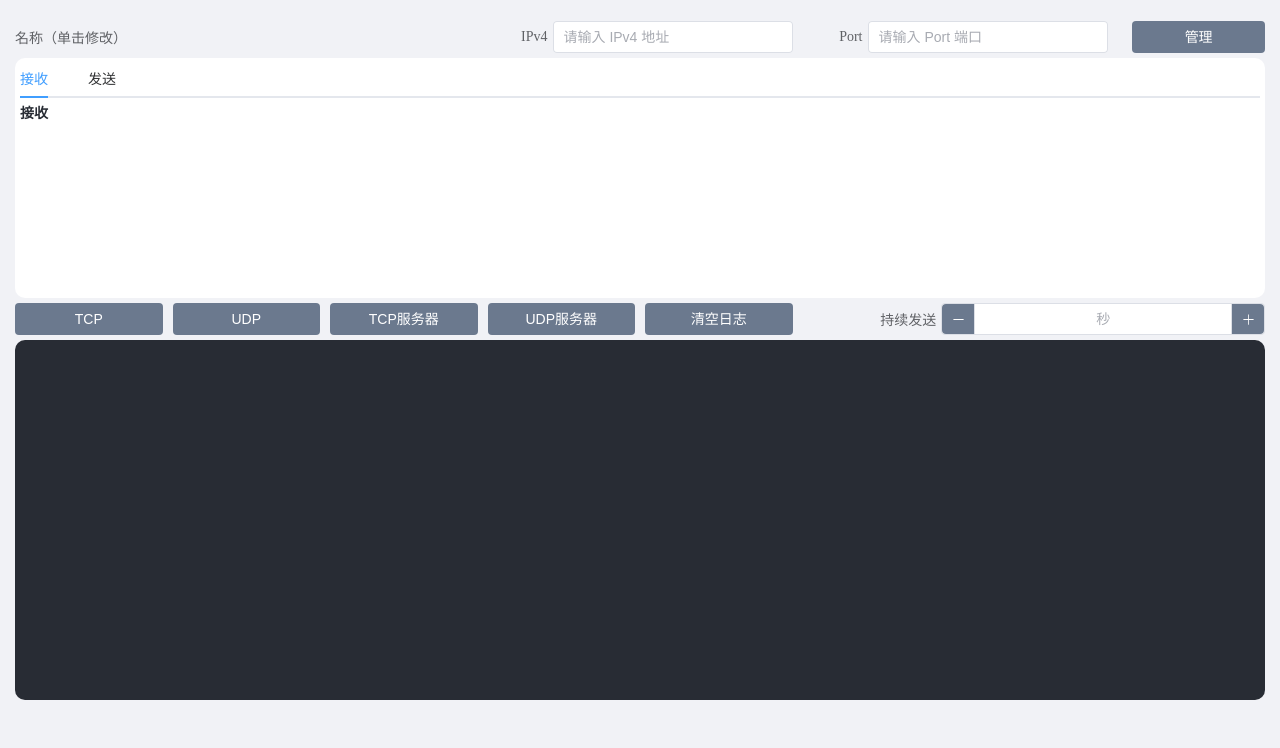
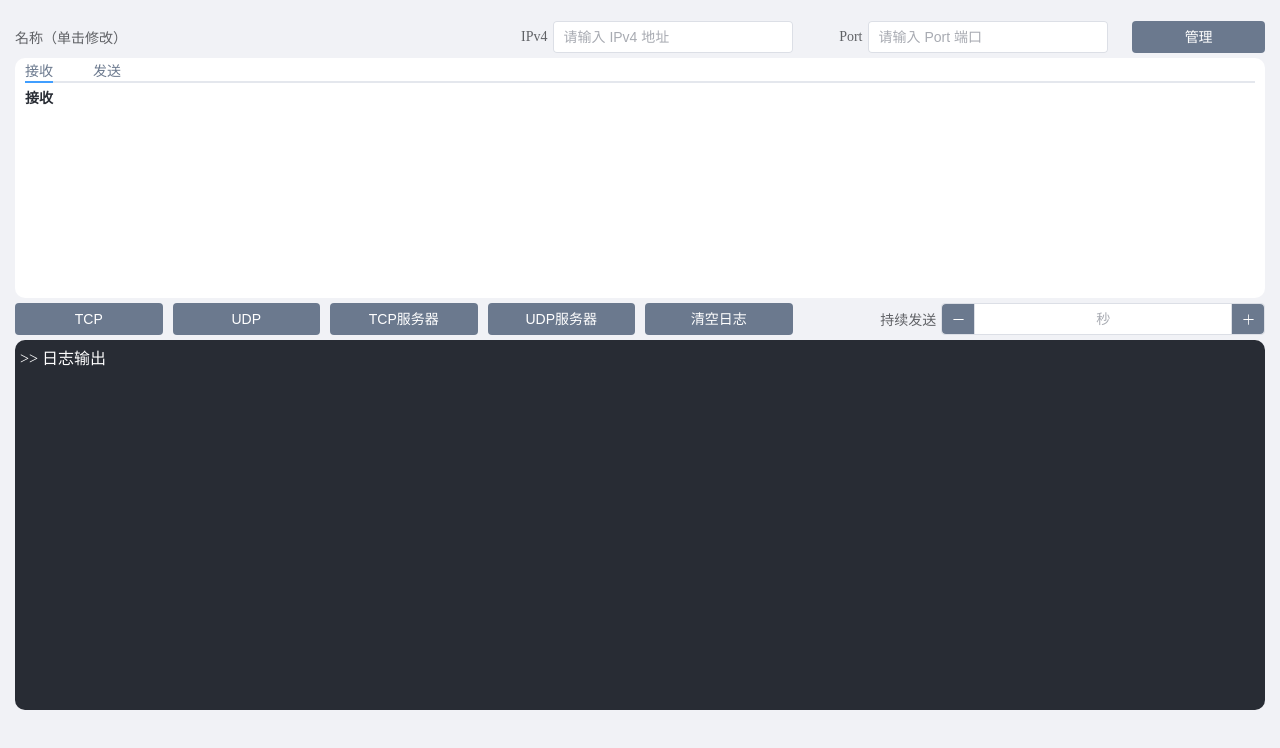
Before and after one commit to pfeak/utools-post, a Vue app: page / in a window 1280 px wide. Shown: the top 748 px of the page. Built offline with nearby package versions, Linux system fonts and the light colour scheme.

Commit message:
feat(post): 实现 TermianlOutput 组件

```diff
--- a/src/components/terminalInput.vue
+++ b/src/components/TerminalInput.vue
@@ -15,30 +15,36 @@ const activeName = ref('send')
 
 <style>
 .terminal-input-tabs {
-    /* width: 100%; */
     height: 100%;
     margin-left: 5px;
     margin-right: 5px;
-
 }
 
-.terminal-input-tabs>.el-tabs__header {
+.terminal-input-tabs .el-tabs__header {
     margin: 0px;
+    margin-left: 5px;
+    margin-right: 5px;
 }
 
-.terminal-input-tabs>.el-tabs__content {
-    /* border-bottom: 15px; */
+.terminal-input-tabs .el-tabs__content {
     height: 100%;
     border-bottom-left-radius: 15px;
     border-bottom-right-radius: 15px;
     height: 67%;
     margin-top: 5px;
+    margin-left: 5px;
+    margin-right: 5px;
     color:#282c34;
     font-size: 14px;
     font-weight: 600;
 }
 
-.terminal-input-tabs>.el-tabs__item {
+.terminal-input-tabs .el-tabs__item {
+    height: 23px;
     color: #6b798e !important;
 }
+
+.terminal-input-tabs .el-tabs__nav {
+    height: 25px;
+}
 </style>
--- /dev/null
+++ b/src/components/TerminalOutput.vue
@@ -0,0 +1,19 @@
+<script setup>
+import { ref } from 'vue'
+const textarea = ref('>> 日志输出')
+</script>
+
+<template>
+    <div class="terminal-output-text">{{ textarea }}</div>
+</template>
+
+<style scoped>
+.terminal-output-text {
+    height: 100%;
+    padding: 5px;
+    border: 0px;
+    color: white;
+    background-color: #282c34;
+    border-radius: 10px;
+}
+</style>
--- a/src/views/Main.vue
+++ b/src/views/Main.vue
@@ -42,7 +42,6 @@
     </el-row>
     <el-row :gutter="20">
         <el-col :span="24">
-            <!-- <div class="grid-content terminal-input"></div> -->
             <div class="terminal-input">
                 <TerminalInput></TerminalInput>
             </div>
@@ -86,7 +85,9 @@
     </el-row>
     <el-row :gutter="20">
         <el-col :span="24">
-            <div class="grid-content terminal-output"></div>
+            <div class="terminal-output">
+                <TerminalOutput></TerminalOutput>
+            </div>
         </el-col>
     </el-row>
 </template>
@@ -94,7 +95,7 @@
 <script setup>
 import { ref, shallowRef } from 'vue'
 import EditText from '../components/EditText.vue';
-import TerminalInput from '../components/terminalInput.vue';
+import TerminalInput from '../components/TerminalInput.vue';
 
 // 弹出窗口状态
 const drawer = ref(false)
@@ -190,13 +191,13 @@ const load = () => {
 .terminal-input {
     width: 100%;
     height: 30vh;
-    background-color: #ffffff;
+    background-color: white;
     border-radius: 10px;
 }
 
 .terminal-output {
+    width: 100%;
     height: 45vh;
-    background-color: #282c34;
 }
 
 .infinite-list {
```
